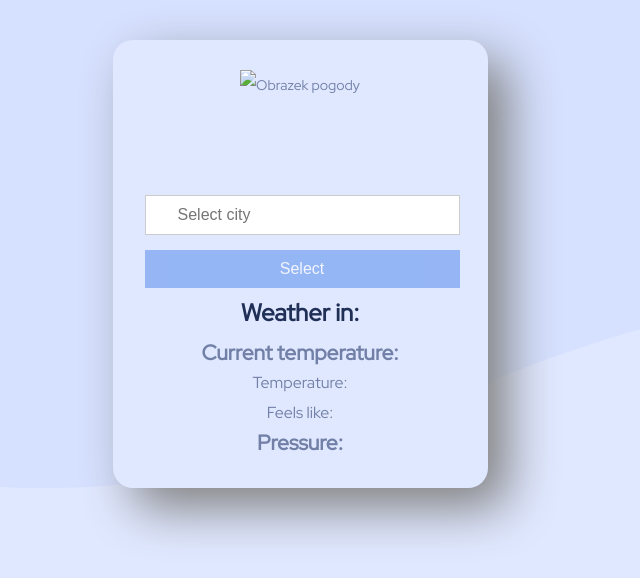
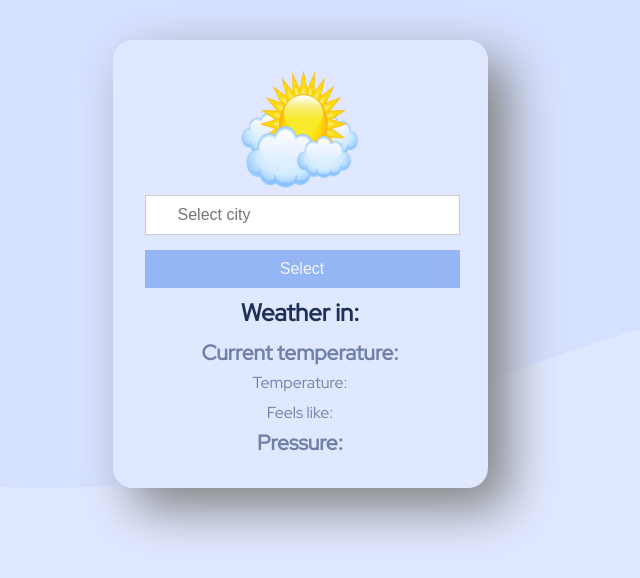
Before and after one commit to Marcinzale/WeatherJS, a plain HTML site: page index.html in a window 1280 px wide. Shown: the whole page, without its empty margins (340-980 px from the left). Drawn offline with Linux system fonts and the light colour scheme.

Commit message:
UI improvements

```diff
--- a/index.html
+++ b/index.html
@@ -16,7 +16,7 @@
 
         <div class="container-weather">
             <!-- <h1>Icon: <span id="weather-icon"></span></h1> -->
-            <img src="" id="weather-icon" class="weather-img" alt="Obrazek pogody">
+            <img src="./images/weather.png" id="weather-icon" class="weather-img">
 
             <p> <span id="description"></span></p>
 
--- a/styles.css
+++ b/styles.css
@@ -56,6 +56,7 @@
     /* text-align: center; */
     margin: auto;
     display: block;
+    border-style: none;
   }
 
   #inputCity {
```
